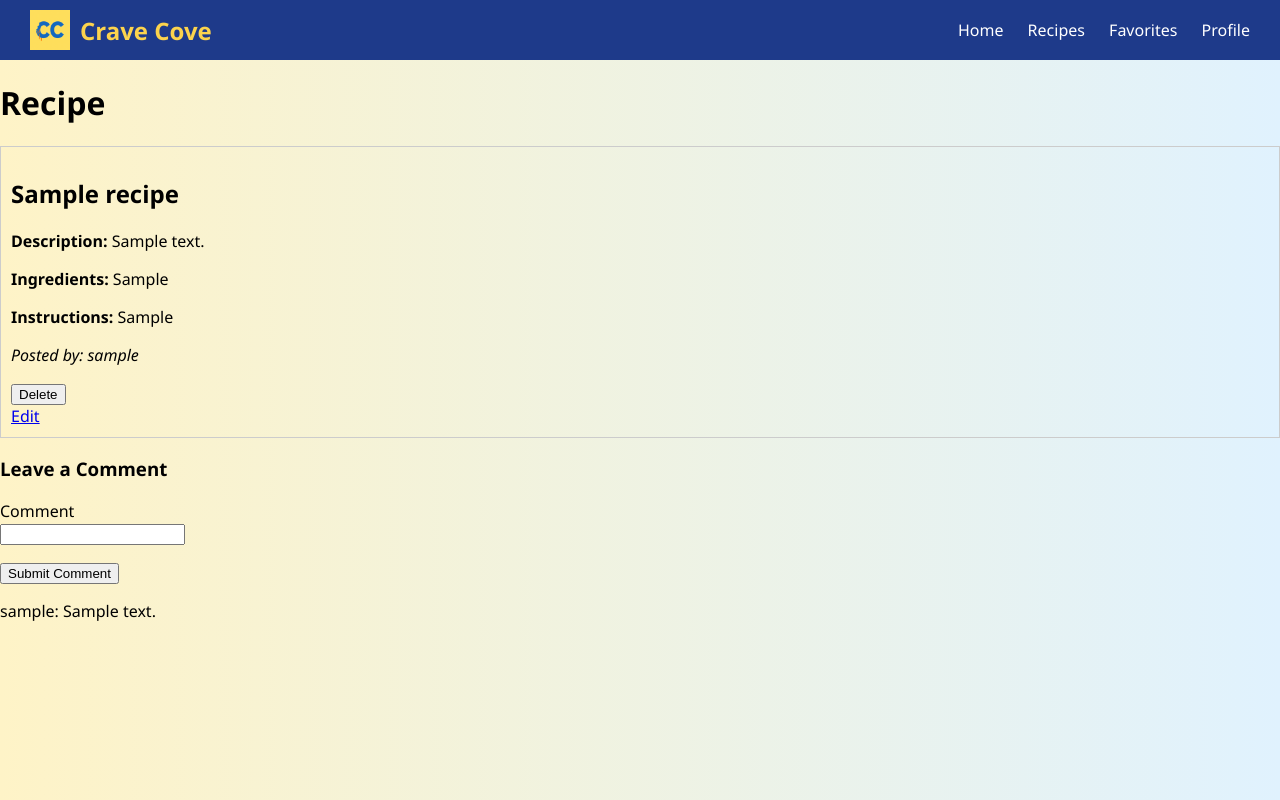
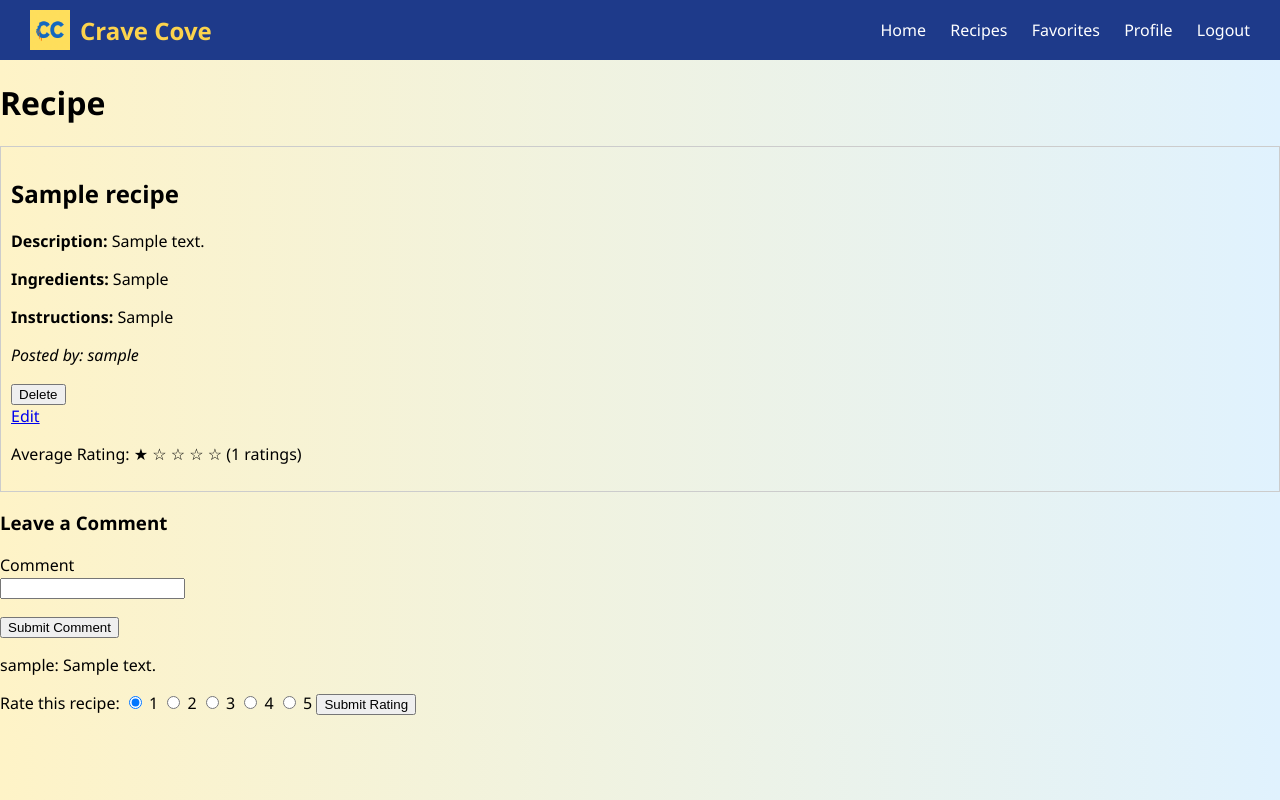
Before and after one commit to yadaltmn/Recipe-Maker-Web-Application, a Flask app: page /recipe/1 in a window 1280 px wide. Run offline with Flask 3, Linux system fonts and the light colour scheme; a user stored in the database is signed in; tables that the repository leaves empty hold one stand-in row (values such as "Sample post").

Commit message:
Add user logout

```diff
--- a/app/routes.py
+++ b/app/routes.py
@@ -1,14 +1,15 @@
 from app import myapp_obj, db
+from flask_login import logout_user
 from flask import render_template, redirect, url_for, flash
 from app.forms import LoginForm, RegistrationForm, PostForm, RecipeForm, CommentForm, DeleteForm
-from app.models import User, Post, Recipe, Comment
+from app.models import User, Post, Recipe, Comment, Rating
 
 from flask_login import login_user, logout_user, current_user, login_required
 from werkzeug.security import generate_password_hash, check_password_hash
 from flask_wtf import FlaskForm
 from flask import abort
 from flask import jsonify
-
+from flask import request
 from flask import abort  # Import abort to handle unauthorized deletes
 # from <X> import <Y>
 
@@ -250,3 +251,32 @@ def test_logo():
 @myapp_obj.route("/")
 def home():
     return render_template("homepage.html", user=current_user)
+
+
+# Recipe rating route
+@myapp_obj.route('/rate-recipe/<int:recipe_id>', methods=['POST'])
+@login_required
+def rate_recipe(recipe_id):
+    value = int(request.form.get('rating', 0))
+    if value < 1 or value > 5:
+        flash('Invalid rating.', 'danger')
+        return redirect(url_for('recipe_detail', recipe_id=recipe_id))
+
+    rating = Rating.query.filter_by(
+        user_id=current_user.id,
+        recipe_id=recipe_id
+    ).first()
+
+    if rating:
+        rating.value = value
+    else:
+        rating = Rating(
+            user_id=current_user.id,
+            recipe_id=recipe_id,
+            value=value
+        )
+        db.session.add(rating)
+
+    db.session.commit()
+    flash('Rating submitted!', 'success')
+    return redirect(url_for('recipe_detail', recipe_id=recipe_id))
--- a/app/templates/create_recipe.html
+++ b/app/templates/create_recipe.html
@@ -17,6 +17,9 @@
       <a href="/recipes">Recipes</a>
       <a href="/create">Create</a>
       <a href="/profile">Profile</a>
+      {% if current_user.is_authenticated %}
+      <a href="{{ url_for('logout') }}">Logout</a>
+    {% endif %}
     </div>
   </nav>
 
--- a/app/templates/edit_recipe.html
+++ b/app/templates/edit_recipe.html
@@ -17,6 +17,9 @@
       <a href="/recipes">Recipes</a>
       <a href="/favorites">Favorites</a>
       <a href="/profile">Profile</a>
+      {% if current_user.is_authenticated %}
+      <a href="{{ url_for('logout') }}">Logout</a>
+    {% endif %}
     </div>
   </nav>
   <h1>Edit Recipe</h1>
--- a/app/templates/favorites.html
+++ b/app/templates/favorites.html
@@ -17,6 +17,9 @@
       <a href="/recipes">Recipes</a>
       <a href="/favorites">Favorites</a>
       <a href="/profile">Profile</a>
+      {% if current_user.is_authenticated %}
+      <a href="{{ url_for('logout') }}">Logout</a>
+    {% endif %}
     </div>
   </nav>
 <h1>Your Favorite Recipes</h1>
--- a/app/templates/hello.html
+++ b/app/templates/hello.html
@@ -21,6 +21,9 @@
         <a href="/recipes">Recipes</a>
         <a href="/favorites">Favorites</a>
         <a href="/profile">Profile</a>
+        {% if current_user.is_authenticated %}
+        <a href="{{ url_for('logout') }}">Logout</a>
+      {% endif %}
       </div>
     </nav>
 
--- a/app/templates/homepage.html
+++ b/app/templates/homepage.html
@@ -3,6 +3,9 @@
     <a href="/recipes">Recipes</a>
     <a href="/favorites">Favorites</a>
     <a href="/profile">Profile</a>
+    {% if current_user.is_authenticated %}
+    <a href="{{ url_for('logout') }}">Logout</a>
+  {% endif %}
 
     {% if current_user.is_authenticated %}
       <span class="nav-user">Hello, {{ current_user.username }}!</span>
--- a/app/templates/login.html
+++ b/app/templates/login.html
@@ -17,6 +17,9 @@
       <a href="/recipes">Recipes</a>
       <a href="/favorites">Favorites</a>
       <a href="/profile">Profile</a>
+      {% if current_user.is_authenticated %}
+      <a href="{{ url_for('logout') }}">Logout</a>
+    {% endif %}
     </div>
   </nav>
   {% with messages = get_flashed_messages(with_categories=true) %}
--- a/app/templates/profile.html
+++ b/app/templates/profile.html
@@ -105,8 +105,7 @@
     <!-- Profile Links -->
     <div class="profile-links">
       <a href="#">Edit Profile</a>
-      <a href="#">Logout</a>
-    </div>
+      <a href="{{ url_for('logout') }}">Logout</a>    </div>
   </div>
 </body>
 </html>
--- a/app/templates/recipe_detail.html
+++ b/app/templates/recipe_detail.html
@@ -2,7 +2,7 @@
 <html lang="en">
 <head>
   <meta charset="UTF-8">
-  <title>Crave Cove – Login</title>
+  <title>Crave Cove – Recipe Details</title>
   <link rel="stylesheet" href="{{ url_for('static', filename='styles.css') }}">
 </head>
 <body class="crave-bg">
@@ -17,9 +17,13 @@
       <a href="/recipes">Recipes</a>
       <a href="/favorites">Favorites</a>
       <a href="/profile">Profile</a>
+      {% if current_user.is_authenticated %}
+      <a href="{{ url_for('logout') }}">Logout</a>
+      {% endif %}
     </div>
   </nav>
-<h1>Recipe</h1>
+
+  <h1>Recipe</h1>
 
   <div style="border: 1px solid #ccc; padding: 10px; margin-bottom: 15px;">
     <h2>{{ recipe.title }}</h2>
@@ -32,15 +36,33 @@
       <!-- Only show delete button if logged-in user is the recipe creator -->
       <form action="{{ url_for('delete_recipe', recipe_id=recipe.id) }}" method="POST">
         {{ delete_form.hidden_tag() }}
-
         <button type="submit">Delete</button>
       </form>
-       <!---Edit button-->
-       <a href="{{ url_for('edit_recipe', recipe_id=recipe.id) }}" class="edit-btn" style="display:inline;">
+      <!---Edit button-->
+      <a href="{{ url_for('edit_recipe', recipe_id=recipe.id) }}" class="edit-btn" style="display:inline;">
         Edit
       </a>
     {% endif %}
+
+    <!-- Calculate average rating -->
+    {% set total_ratings = recipe.ratings|map(attribute='value')|sum %}
+    {% set num_ratings = recipe.ratings|length %}
+    {% set avg = (total_ratings / num_ratings) if num_ratings > 0 else 0 %}
+
+    <!-- Display average rating -->
+    <p>
+      Average Rating:
+      {% for i in range(1, 6) %}
+        {% if i <= avg|round(0, 'floor') %}
+          ★
+        {% else %}
+          ☆
+        {% endif %}
+      {% endfor %}
+      ({{ num_ratings }} ratings)
+    </p>
   </div>
+
   <div class="comment-box">
     <h3>Leave a Comment</h3>
     <form method="POST">
@@ -52,6 +74,24 @@
       <p>{{ form.submit() }}</p>
     </form>
   </div>
+
   {% for comment in comments %}
   <p>{{ comment.username }}: {{ comment.content }}</p>
   {% endfor %}
+
+  <!-- Rating Form -->
+  {% if current_user.is_authenticated %}
+    {% set user_rating = recipe.ratings | selectattr('user_id', 'equalto', current_user.id) | first %}
+    <form action="{{ url_for('rate_recipe', recipe_id=recipe.id) }}" method="POST" style="margin-bottom: 1rem;">
+      {{ form.hidden_tag() }}
+      <label>Rate this recipe:</label>
+      {% for i in range(1, 6) %}
+        <input type="radio" name="rating" value="{{ i }}"
+          {% if user_rating and user_rating.value == i %}checked{% endif %}>
+        {{ i }}
+      {% endfor %}
+      <button type="submit">Submit Rating</button>
+    </form>
+  {% endif %}
+</body>
+</html>
--- a/app/templates/recipes.html
+++ b/app/templates/recipes.html
@@ -20,6 +20,9 @@
       <a href="/recipes">Recipes</a>
       <a href="/favorites">Favorites</a>
       <a href="/profile">Profile</a>
+      {% if current_user.is_authenticated %}
+      <a href="{{ url_for('logout') }}">Logout</a>
+    {% endif %}
     </div>
   </nav>
 
--- a/app/templates/registration.html
+++ b/app/templates/registration.html
@@ -17,6 +17,9 @@
       <a href="/recipes">Recipes</a>
       <a href="/favorites">Favorites</a>
       <a href="/profile">Profile</a>
+      {% if current_user.is_authenticated %}
+      <a href="{{ url_for('logout') }}">Logout</a>
+    {% endif %}
     </div>
   </nav>
 
```
Also changed, not shown: app/templates/logout.html (added, +50 -0 lines).
